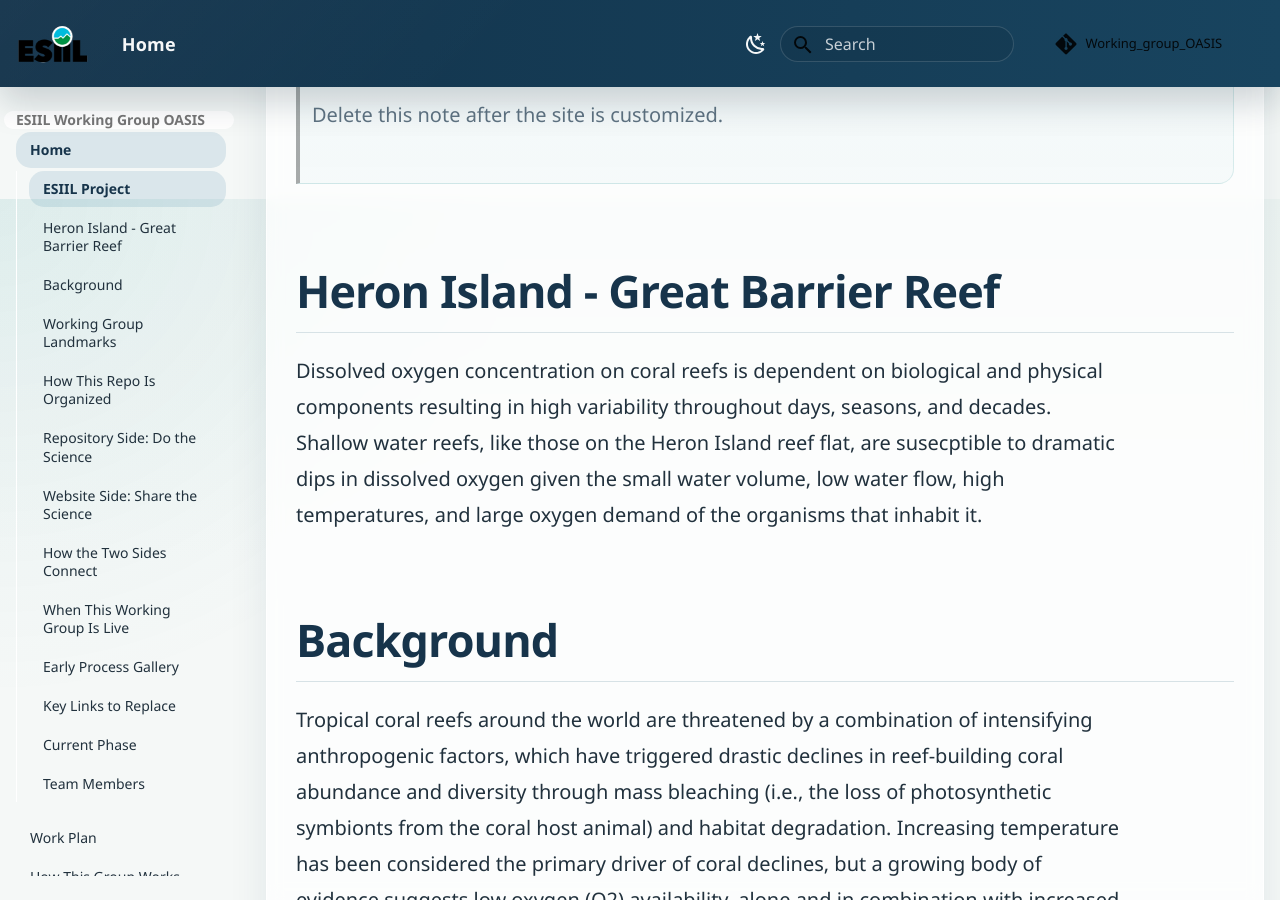
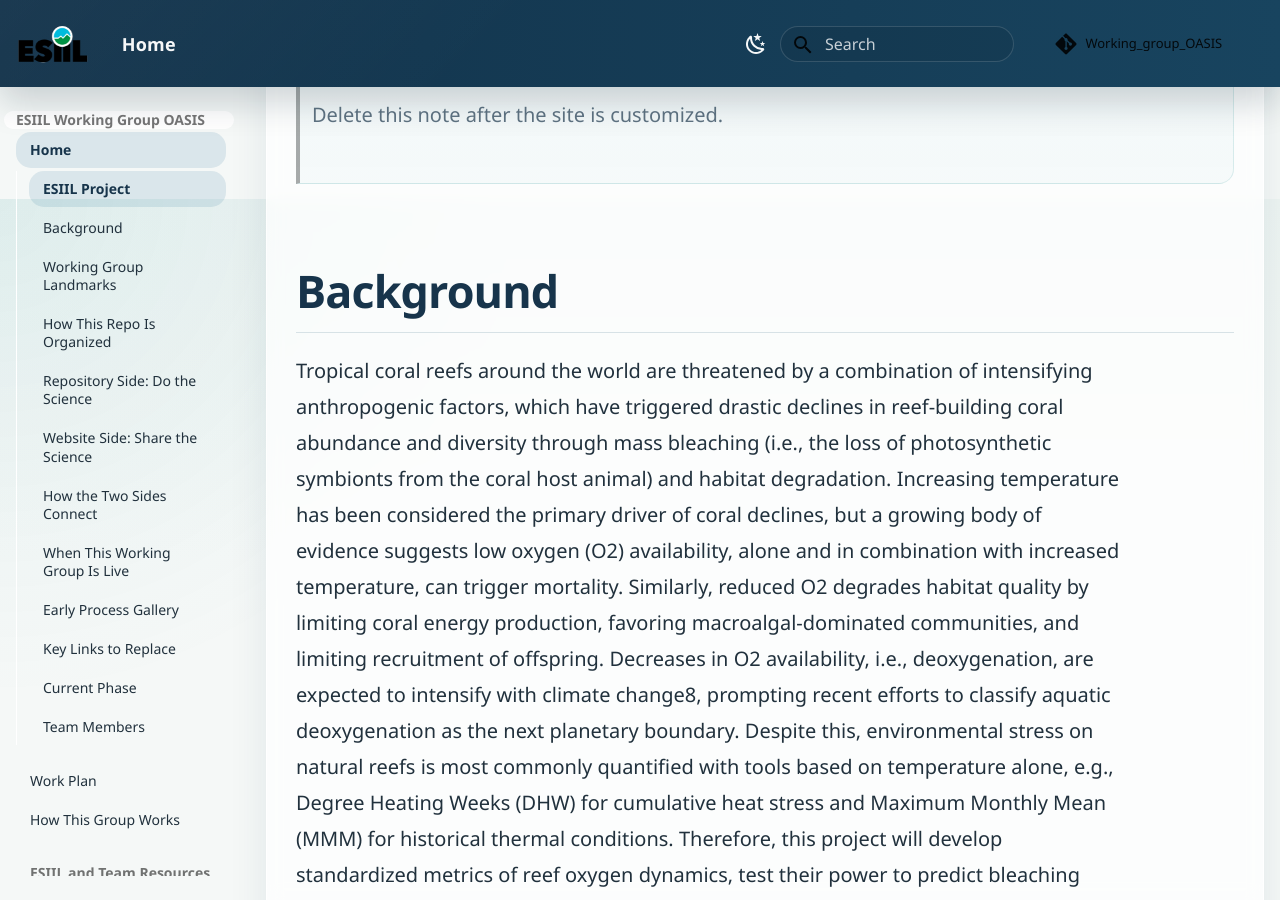
Before and after one commit to CU-ESIIL/Wyatt_ESIIL_proj, an MkDocs documentation site: the page built from docs/index.md, in a window 1280 px wide and 900 px high, scrolled down 1601 px. Built offline with MkDocs 1.6.1 and Material for MkDocs 9.7.7, drawn with Linux system fonts in a browser that asks for light colours; comment, search, counter and statistics services are not loaded.

Commit message:
Update index.md

```diff
--- a/docs/index.md
+++ b/docs/index.md
@@ -11,10 +11,6 @@ This project's objectives are to synthesize disparate in situ dissolved oxygen d
 ![Heron Island Reef Flat](assets/images/nice_coral_photo.jpg)
 
 --8<-- "_generated/slot_notes/hero.md"
-
-## Heron Island - Great Barrier Reef
-
-Dissolved oxygen concentration on coral reefs is dependent on biological and physical components resulting in high variability throughout days, seasons, and decades. Shallow water reefs, like those on the Heron Island reef flat, are susecptible to dramatic dips in dissolved oxygen given the small water volume, low water flow, high temperatures, and large oxygen demand of the organisms that inhabit it.
 
 ## Background
 Tropical coral reefs around the world are threatened by a combination of intensifying anthropogenic factors, which have triggered drastic declines in reef-building coral abundance and diversity through mass bleaching (i.e., the loss of photosynthetic symbionts from the coral host animal) and habitat degradation. Increasing temperature has been considered the primary driver of coral declines, but a growing body of evidence suggests low oxygen (O2) availability, alone and in combination with increased temperature, can trigger mortality. Similarly, reduced O2 degrades habitat quality by limiting coral energy production, favoring macroalgal-dominated communities, and limiting recruitment of offspring.
```
